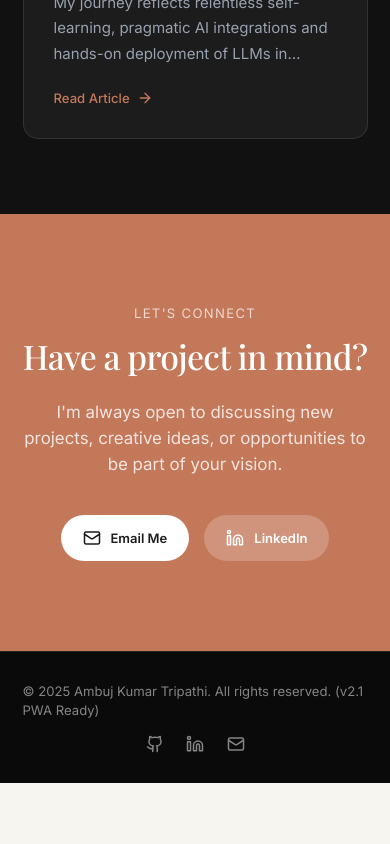
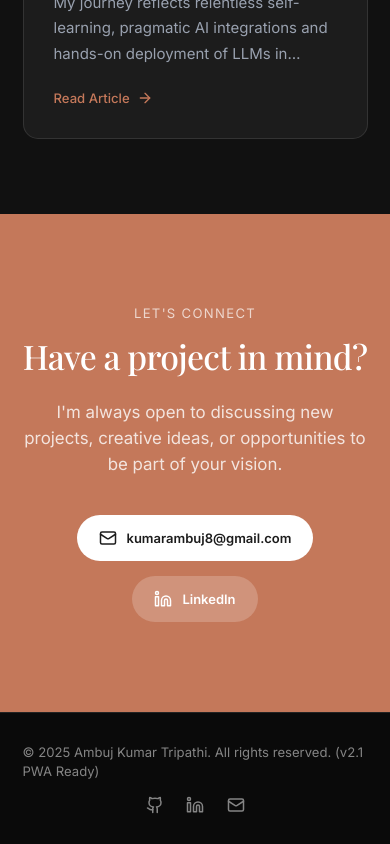
Before and after one commit to Ambuj123-lab/ambuj-portfolio-v2, a React (Vite) app: page / in a window 390 px wide. Shown: the part 10106-10950 px from the top of the page. Before the commit the page ends 10889 px from the top, so only its background shows below. Built offline with nearby package versions, Linux system fonts and the light colour scheme.

Commit message:
Fix hamburger menu contrast and embed email address in button

```diff
--- a/src/App.tsx
+++ b/src/App.tsx
@@ -150,7 +150,7 @@ function App() {
                         )}
                     </div>
 
-                    <button onClick={() => setIsMobileMenuOpen(!isMobileMenuOpen)} className="md:hidden p-2">
+                    <button onClick={() => setIsMobileMenuOpen(!isMobileMenuOpen)} className={`md:hidden p-2 ${isDarkMode ? 'text-white' : 'text-[#1C1C1C]'}`}>
                         {isMobileMenuOpen ? <X size={22} /> : <Menu size={22} />}
                     </button>
                 </div>
@@ -614,7 +614,7 @@ function App() {
                     >
                         <a href="mailto:kumarambuj8@gmail.com" className="btn btn-white">
                             <Mail size={18} />
-                            Email Me
+                            kumarambuj8@gmail.com
                         </a>
                         <a href="https://www.linkedin.com/in/ambuj-tripathi-042b4a118/" target="_blank" rel="noopener noreferrer" className="btn bg-white/20 text-white hover:bg-white/30">
                             <Linkedin size={18} />
```
